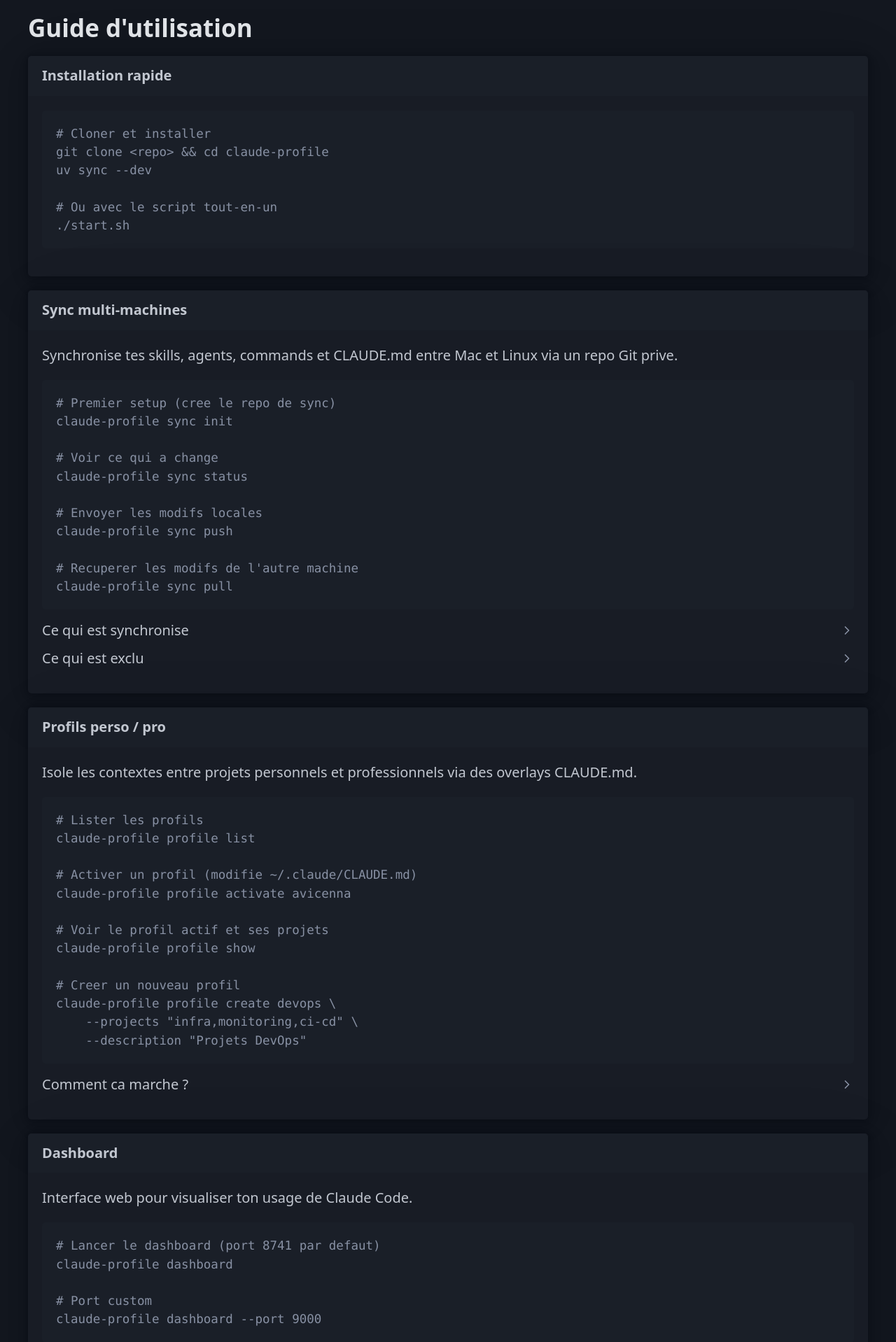
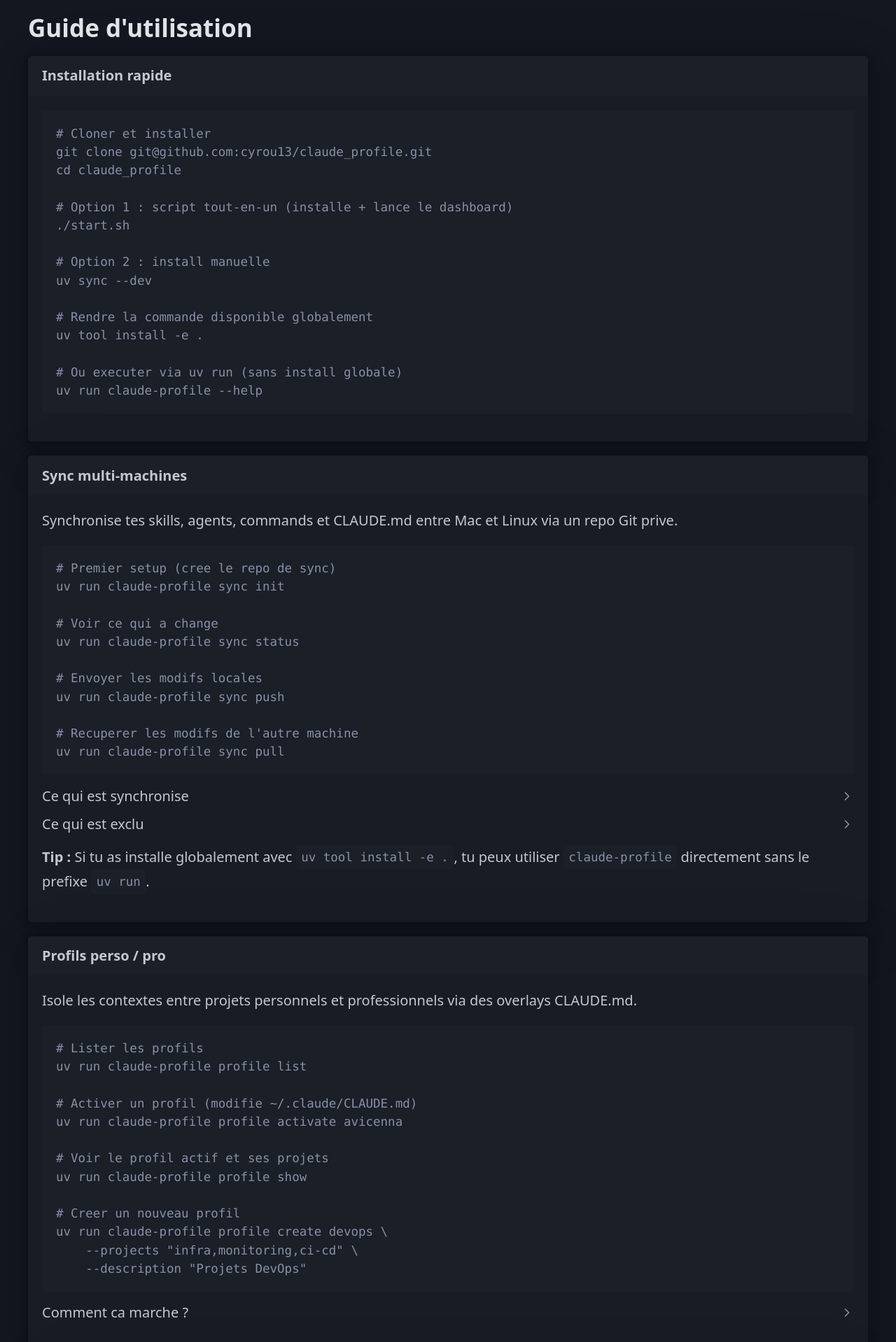
Before and after one commit to cyrou13/claude_profile, a FastAPI app: page / in a window 1280 px wide, after a click on "Guide". Shown: the part 110-2028 px from the top of the page at 70% size. Run offline with FastAPI, Linux system fonts and the light colour scheme; some libraries are stand-ins or nearby versions.

Commit message:
docs: update guide with uv run commands and second machine setup
- All CLI examples now use `uv run claude-profile` (correct default)
- Add tip about `uv tool install -e .` for global install
- Add `./start.sh` usage with env vars (PORT, HOST)
- Add "Setup sur une seconde machine" section
- Add CLAUDE_PROFILE_PORT/HOST to env vars table

Co-Authored-By: Claude Opus 4.6 <noreply@anthropic.com>

```diff
--- a/claude_profile/dashboard/templates/index.html
+++ b/claude_profile/dashboard/templates/index.html
@@ -78,27 +78,36 @@
     <article>
         <header><strong>Installation rapide</strong></header>
         <pre><code># Cloner et installer
-git clone &lt;repo&gt; &amp;&amp; cd claude-profile
+git clone git@github.com:cyrou13/claude_profile.git
+cd claude_profile
+
+# Option 1 : script tout-en-un (installe + lance le dashboard)
+./start.sh
+
+# Option 2 : install manuelle
 uv sync --dev
 
-# Ou avec le script tout-en-un
-./start.sh</code></pre>
+# Rendre la commande disponible globalement
+uv tool install -e .
+
+# Ou executer via uv run (sans install globale)
+uv run claude-profile --help</code></pre>
     </article>
 
     <article>
         <header><strong>Sync multi-machines</strong></header>
         <p>Synchronise tes skills, agents, commands et CLAUDE.md entre Mac et Linux via un repo Git prive.</p>
         <pre><code># Premier setup (cree le repo de sync)
-claude-profile sync init
+uv run claude-profile sync init
 
 # Voir ce qui a change
-claude-profile sync status
+uv run claude-profile sync status
 
 # Envoyer les modifs locales
-claude-profile sync push
+uv run claude-profile sync push
 
 # Recuperer les modifs de l'autre machine
-claude-profile sync pull</code></pre>
+uv run claude-profile sync pull</code></pre>
         <details>
             <summary>Ce qui est synchronise</summary>
             <ul>
@@ -114,22 +123,23 @@ claude-profile sync pull</code></pre>
             <summary>Ce qui est exclu</summary>
             <p>Sessions, historique, cache, telemetrie, stats, plans, IDE, fichiers temporaires.</p>
         </details>
+        <p><strong>Tip :</strong> Si tu as installe globalement avec <code>uv tool install -e .</code>, tu peux utiliser <code>claude-profile</code> directement sans le prefixe <code>uv run</code>.</p>
     </article>
 
     <article>
         <header><strong>Profils perso / pro</strong></header>
         <p>Isole les contextes entre projets personnels et professionnels via des overlays CLAUDE.md.</p>
         <pre><code># Lister les profils
-claude-profile profile list
+uv run claude-profile profile list
 
 # Activer un profil (modifie ~/.claude/CLAUDE.md)
-claude-profile profile activate avicenna
+uv run claude-profile profile activate avicenna
 
 # Voir le profil actif et ses projets
-claude-profile profile show
+uv run claude-profile profile show
 
 # Creer un nouveau profil
-claude-profile profile create devops \
+uv run claude-profile profile create devops \
     --projects "infra,monitoring,ci-cd" \
     --description "Projets DevOps"</code></pre>
         <details>
@@ -144,10 +154,14 @@ claude-profile profile create devops \
         <header><strong>Dashboard</strong></header>
         <p>Interface web pour visualiser ton usage de Claude Code.</p>
         <pre><code># Lancer le dashboard (port 8741 par defaut)
-claude-profile dashboard
+uv run claude-profile dashboard
 
 # Port custom
-claude-profile dashboard --port 9000</code></pre>
+uv run claude-profile dashboard --port 9000
+
+# Ou via le script (gere tout automatiquement)
+./start.sh
+CLAUDE_PROFILE_PORT=9000 ./start.sh</code></pre>
         <table>
             <thead><tr><th>Onglet</th><th>Contenu</th></tr></thead>
             <tbody>
@@ -163,13 +177,14 @@ claude-profile dashboard --port 9000</code></pre>
     <article>
         <header><strong>Veille en CLI</strong></header>
         <p>Consulter les dernieres nouveautes sans ouvrir le dashboard.</p>
-        <pre><code>claude-profile veille</code></pre>
+        <pre><code>uv run claude-profile veille</code></pre>
         <p>Sources : releases GitHub (<code>anthropics/claude-code</code>, <code>modelcontextprotocol/servers</code>), articles dev.to, Hacker News, repos communautaires.</p>
     </article>
 
     <article>
         <header><strong>Configuration</strong></header>
         <p>Fichier : <code>~/.config/claude-profile/config.toml</code></p>
+        <p>Cree automatiquement par <code>./start.sh</code> au premier lancement si absent.</p>
         <pre><code>[general]
 claude_home = "~/.claude"
 sync_repo = "~/Documents/dev/claude-profile-sync"
@@ -203,8 +218,29 @@ claude_md_overlay = """
             <thead><tr><th>Variable</th><th>Usage</th><th>Requis</th></tr></thead>
             <tbody>
                 <tr><td><code>GITHUB_TOKEN</code></td><td>API GitHub (releases, repos communautaires) — augmente le rate limit</td><td>Recommande</td></tr>
+                <tr><td><code>CLAUDE_PROFILE_PORT</code></td><td>Port du dashboard (defaut : 8741). Utilise par <code>start.sh</code></td><td>Non</td></tr>
+                <tr><td><code>CLAUDE_PROFILE_HOST</code></td><td>Host du dashboard (defaut : 127.0.0.1). Utilise par <code>start.sh</code></td><td>Non</td></tr>
             </tbody>
         </table>
+    </article>
+
+    <article>
+        <header><strong>Setup sur une seconde machine</strong></header>
+        <pre><code># 1. Cloner le projet
+git clone git@github.com:cyrou13/claude_profile.git
+cd claude_profile
+
+# 2. Installer
+uv sync --dev
+
+# 3. Copier ta config (ou la recreer)
+# Le fichier est dans ~/.config/claude-profile/config.toml
+
+# 4. Recuperer la config Claude Code synchronisee
+uv run claude-profile sync pull
+
+# 5. Lancer le dashboard
+./start.sh</code></pre>
     </article>
 </section>
 
```
